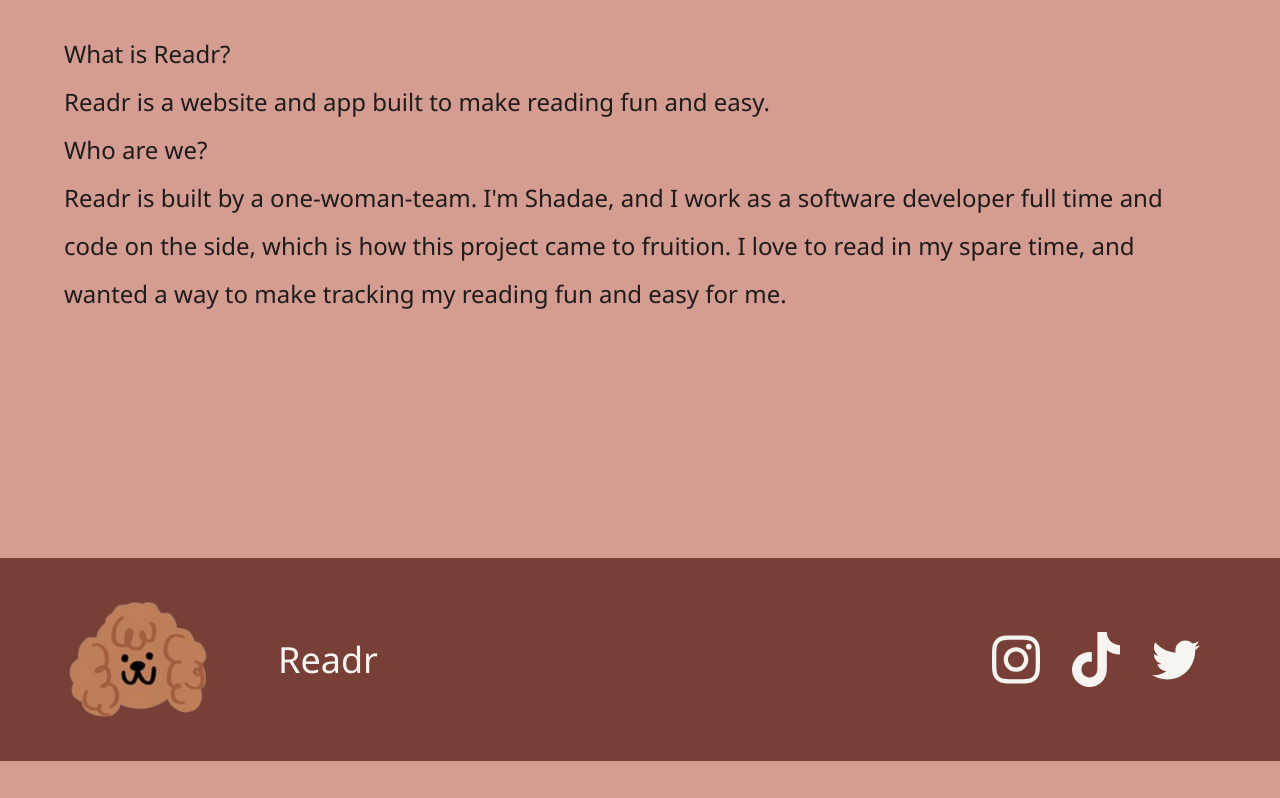
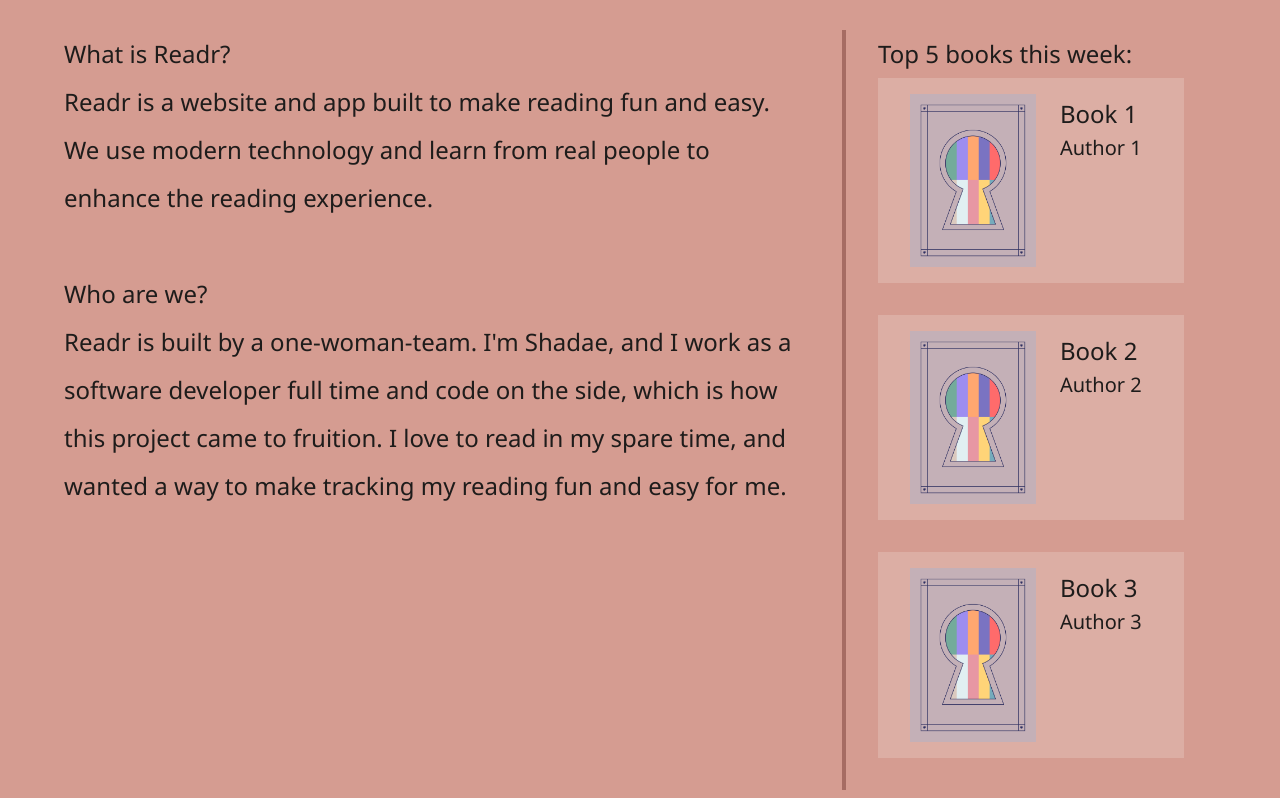
Before and after one commit to shadae-ellmers/my-reading, a Next.js app: page / in a window 1280 px wide. Shown: the part 402-1200 px from the top of the page. Before the commit the page ends 1163 px from the top, so only its background shows below. Built offline with nearby package versions, Linux system fonts and the light colour scheme; no server answers; the database is empty.

Commit message:
added placeholder top books

```diff
--- a/app/page.tsx
+++ b/app/page.tsx
@@ -2,6 +2,7 @@ import Link from 'next/link'
 import { CurrentReadBook } from '../components/CurrentReadBook'
 import { AddBookButton } from '../components/AddBookButton'
 import prisma from '../prisma/client'
+import TopBooks from '../components/TopBooks'
 
 export default async function Page() {
   const allCurrentBooks = await prisma.currentBooks.findMany()
@@ -20,16 +21,26 @@ export default async function Page() {
           </h1>
         </div>
       </div>
-      <div className="text-2xl leading-loose py-8 px-16">
+      <div className="text-2xl leading-loose py-8 px-16 flex">
+        <div className="w-2/3">
           <h2>What is Readr?</h2>
-        <p>Readr is a website and app built to make reading fun and easy.</p>
+          <p>
+            Readr is a website and app built to make reading fun and easy. We
+            use modern technology and learn from real people to enhance the
+            reading experience.
+          </p>
+          <br />
           <h2>Who are we?</h2>
           <p>
             Readr is built by a one-woman-team. I'm Shadae, and I work as a
             software developer full time and code on the side, which is how this
-          project came to fruition. I love to read in my spare time, and wanted
-          a way to make tracking my reading fun and easy for me.
+            project came to fruition. I love to read in my spare time, and
+            wanted a way to make tracking my reading fun and easy for me.
           </p>
+        </div>
+        <div className="w-1/3 border-l-4 border-myred border-opacity-50 ml-8 pl-8">
+          <TopBooks />
+        </div>
       </div>
     </section>
   )
--- /dev/null
+++ b/components/TopBooks.tsx
@@ -0,0 +1,63 @@
+export default function TopBooks() {
+  return (
+    <section>
+      <h2>Top 5 books this week:</h2>
+      <div className="flex flex-col">
+        <div>
+          <div className="flex flex-row py-4 bg-mywhite bg-opacity-20 mr-8 mb-8 max-w-lg px-8">
+            <div className="flex flex-col items-center">
+              <img
+                src="cover-placeholder.png"
+                alt="book cover"
+                width="150"
+                className="pr-6"
+              />
+            </div>
+            <div className="flex flex-col max-w-2xl justify-between">
+              <div>
+                <h2 className="text-2xl my-1">Book 1</h2>
+                <p className="text-xl my-1">Author 1</p>
+              </div>
+            </div>
+          </div>
+        </div>
+        <div>
+          <div className="flex flex-row py-4 bg-mywhite bg-opacity-20 mr-8 mb-8 max-w-lg px-8">
+            <div className="flex flex-col items-center">
+              <img
+                src="cover-placeholder.png"
+                alt="book cover"
+                width="150"
+                className="pr-6"
+              />
+            </div>
+            <div className="flex flex-col max-w-2xl justify-between">
+              <div>
+                <h2 className="text-2xl my-1">Book 2</h2>
+                <p className="text-xl my-1">Author 2</p>
+              </div>
+            </div>
+          </div>
+        </div>
+        <div>
+          <div className="flex flex-row py-4 bg-mywhite bg-opacity-20 mr-8 mb-8 max-w-lg px-8">
+            <div className="flex flex-col items-center">
+              <img
+                src="cover-placeholder.png"
+                alt="book cover"
+                width="150"
+                className="pr-6"
+              />
+            </div>
+            <div className="flex flex-col max-w-2xl justify-between">
+              <div>
+                <h2 className="text-2xl my-1">Book 3</h2>
+                <p className="text-xl my-1">Author 3</p>
+              </div>
+            </div>
+          </div>
+        </div>
+      </div>
+    </section>
+  )
+}
```
Lines whose indentation alone changed are shown as unchanged.
